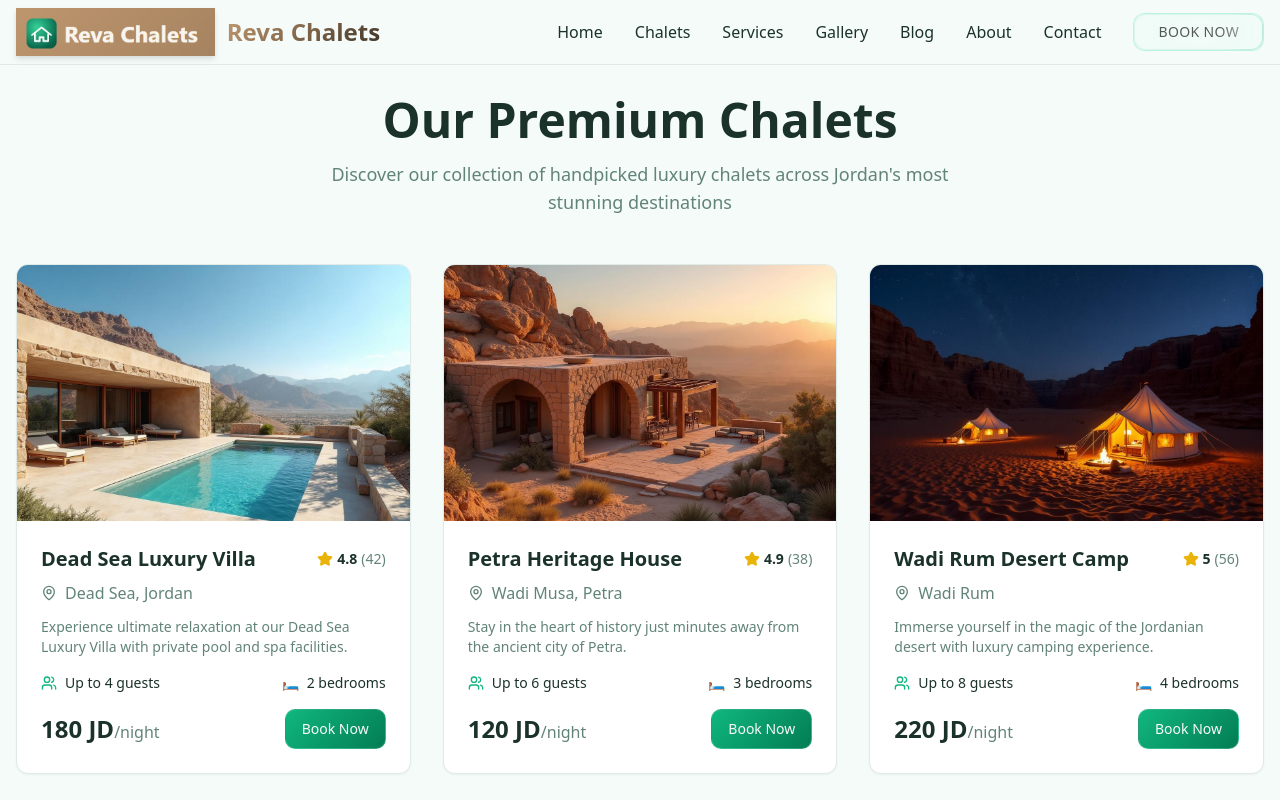
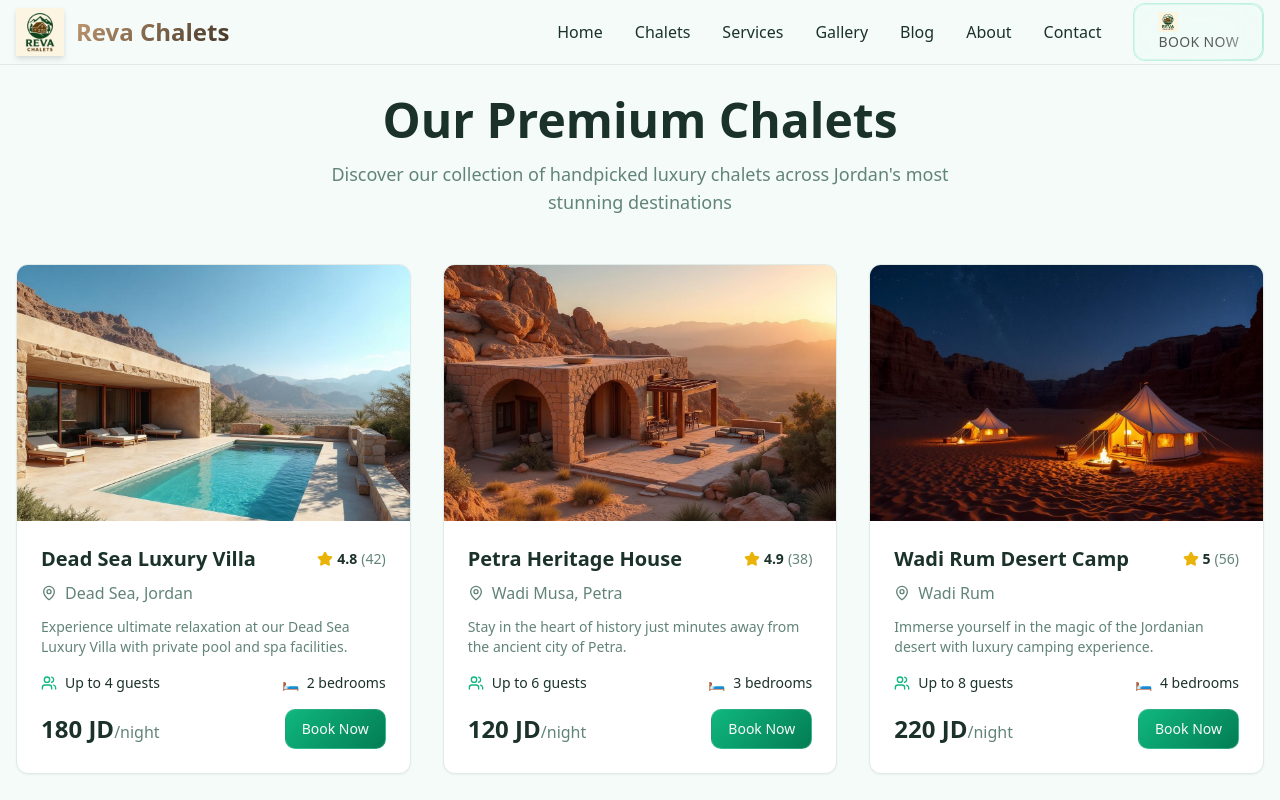
Before and after one commit to Mutasem-mk4/reva-getaways, a React (Vite) app: page /chalets in a window 1280 px wide. Shown: the top 800 px of the page. Built offline with nearby package versions, Linux system fonts and the light colour scheme.

Commit message:
Reverted to commit 45f5f708e3d9ed7cb73c9ee2e6dc55d9ff692b74

```diff
--- a/src/App.tsx
+++ b/src/App.tsx
@@ -33,9 +33,9 @@ const App = () => {
         {showSplash ? (
           <div className="fixed inset-0 z-[9999] flex flex-col items-center justify-center gap-4 bg-gradient-to-br from-emerald-50 via-emerald-100 to-emerald-200 dark:from-emerald-900 dark:via-emerald-800 dark:to-emerald-700">
             <img
-              src="/lovable-uploads/e43ec7fa-62cc-41e3-9419-bf7f4caad49e.png"
+              src="/lovable-uploads/4767e45c-9364-4ef5-bc21-7ae89e684cb6.png"
               alt="Reva Chalets"
-              className="h-32 w-auto animate-in fade-in-0 zoom-in-95 duration-[1300ms] ease-out drop-shadow-lg"
+              className="h-24 w-24 animate-in fade-in-0 zoom-in-95 duration-[1300ms] ease-out drop-shadow-lg"
             />
             <span className="text-xl font-bold tracking-wide text-emerald-800 dark:text-emerald-100 animate-in fade-in-50 slide-in-from-bottom-4 duration-1000 delay-300">
               Reva Chalets
--- a/src/components/Navbar.tsx
+++ b/src/components/Navbar.tsx
@@ -12,7 +12,7 @@ const Navbar = () => {
       <div className="container mx-auto px-4">
         <div className="flex items-center justify-between h-16">
           <Link to="/" className="flex items-center space-x-3">
-            <img src="/lovable-uploads/e43ec7fa-62cc-41e3-9419-bf7f4caad49e.png" alt="Reva Chalets" className="h-12 w-auto drop-shadow-md transition-transform hover:scale-105" />
+            <img src="/lovable-uploads/4767e45c-9364-4ef5-bc21-7ae89e684cb6.png" alt="Reva Chalets" className="h-12 w-12 drop-shadow-md transition-transform hover:scale-105" />
             <span className="text-2xl font-bold bg-gradient-wood bg-clip-text text-transparent">
               Reva Chalets
             </span>
@@ -62,7 +62,8 @@ const Navbar = () => {
             >
               Contact
             </Link>
-            <ShinyButton className="text-emerald-800 dark:text-emerald-200 border border-emerald-300/40 bg-emerald-50/40">
+            <ShinyButton className="text-emerald-800 dark:text-emerald-200 border border-emerald-300/40 bg-emerald-50/40 flex items-center gap-2">
+              <img src="/lovable-uploads/4767e45c-9364-4ef5-bc21-7ae89e684cb6.png" alt="Reva Logo" className="h-5 w-5" />
               Book Now
             </ShinyButton>
           </div>
@@ -128,7 +129,8 @@ const Navbar = () => {
             >
               Contact
             </Link>
-            <ShinyButton className="w-full text-emerald-800 dark:text-emerald-200 border border-emerald-300/40 bg-emerald-50/40">
+            <ShinyButton className="w-full text-emerald-800 dark:text-emerald-200 border border-emerald-300/40 bg-emerald-50/40 flex items-center justify-center gap-2">
+              <img src="/lovable-uploads/4767e45c-9364-4ef5-bc21-7ae89e684cb6.png" alt="Reva Logo" className="h-5 w-5" />
               Book Now
             </ShinyButton>
           </div>
```
Also changed, not shown: public/lovable-uploads/e43ec7fa-62cc-41e3-9419-bf7f4caad49e.png (deleted), public/reva-logo-new.png (deleted).
